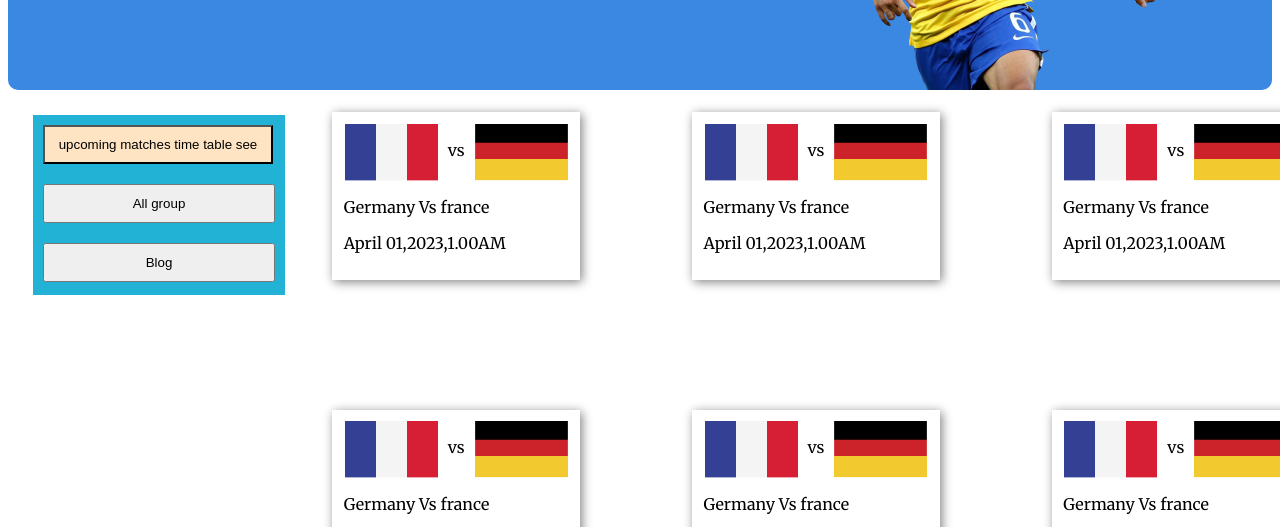
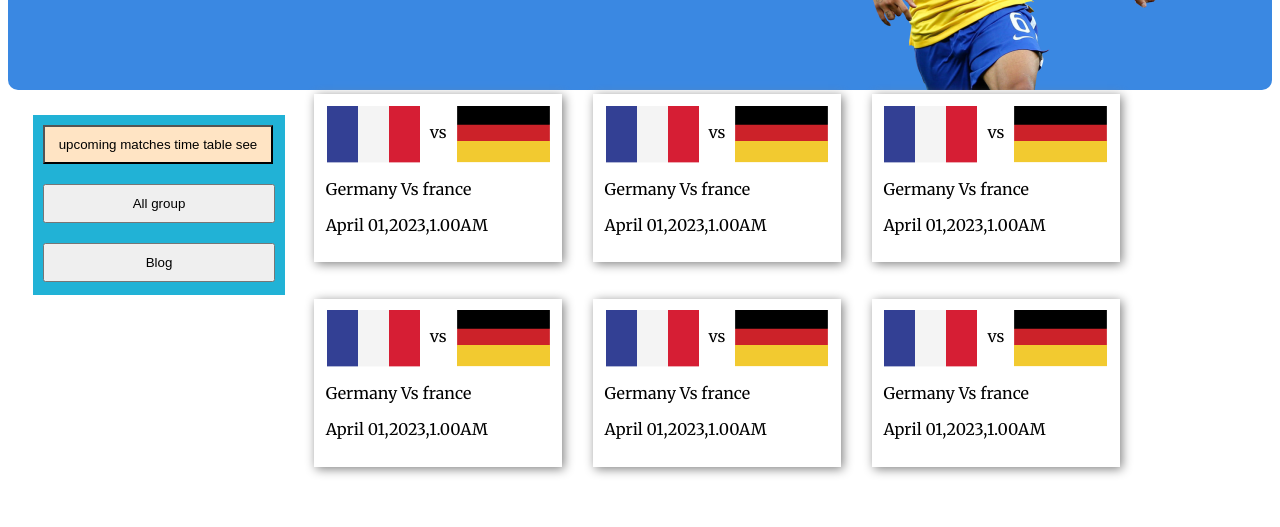
Before and after one commit to emonahamed/footballassignment, a plain HTML site: page extra.html in a window 1280 px wide. Shown: the part 258-785 px from the top of the page. Drawn offline with Linux system fonts and the light colour scheme.

Commit message:
updated again too

```diff
--- a/extrastyle.css
+++ b/extrastyle.css
@@ -88,14 +88,14 @@ body {
 .right-side {
     display: grid;
     grid-template-columns: repeat(3, 1fr);
-    grid-gap: 20%;
+    grid-gap: 8%;
 
 
 }
 
 .cards {
 
-    margin: 10%;
+    margin: 2%;
     width: 100%;
     padding: 5%;
     box-shadow: 2px 2px 10px grey;
```
